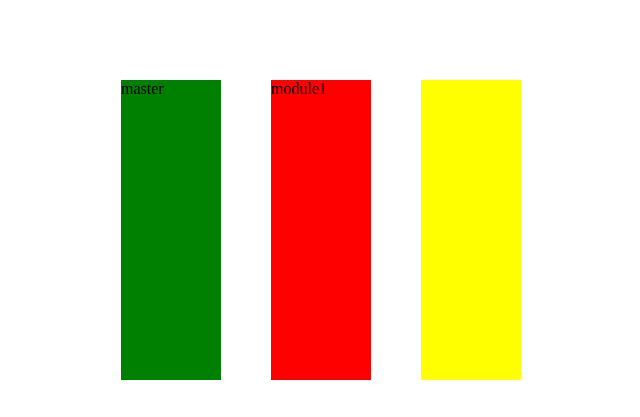
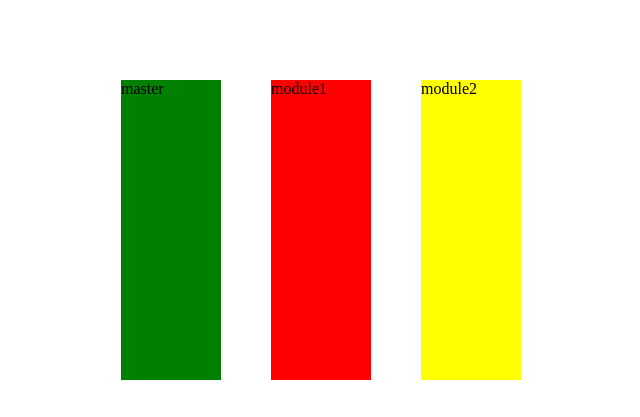
Before and after one commit to EugeneShlyk/training, a plain HTML site: page index.html in a window 1280 px wide. Shown: the top 417 px of the page, 319-959 px from the left. Drawn offline with Linux system fonts and the light colour scheme.

Commit message:
first commit from module2

```diff
--- a/index.html
+++ b/index.html
@@ -11,7 +11,7 @@
   <div class="promises">
     <div class="promises__box promises__box--green">master</div>
     <div class="promises__box promises__box--red">module1</div>
-    <div class="promises__box promises__box--yellow"></div>
+    <div class="promises__box promises__box--yellow">module2</div>
   </div>
 
   <div class="output"></div>
```
